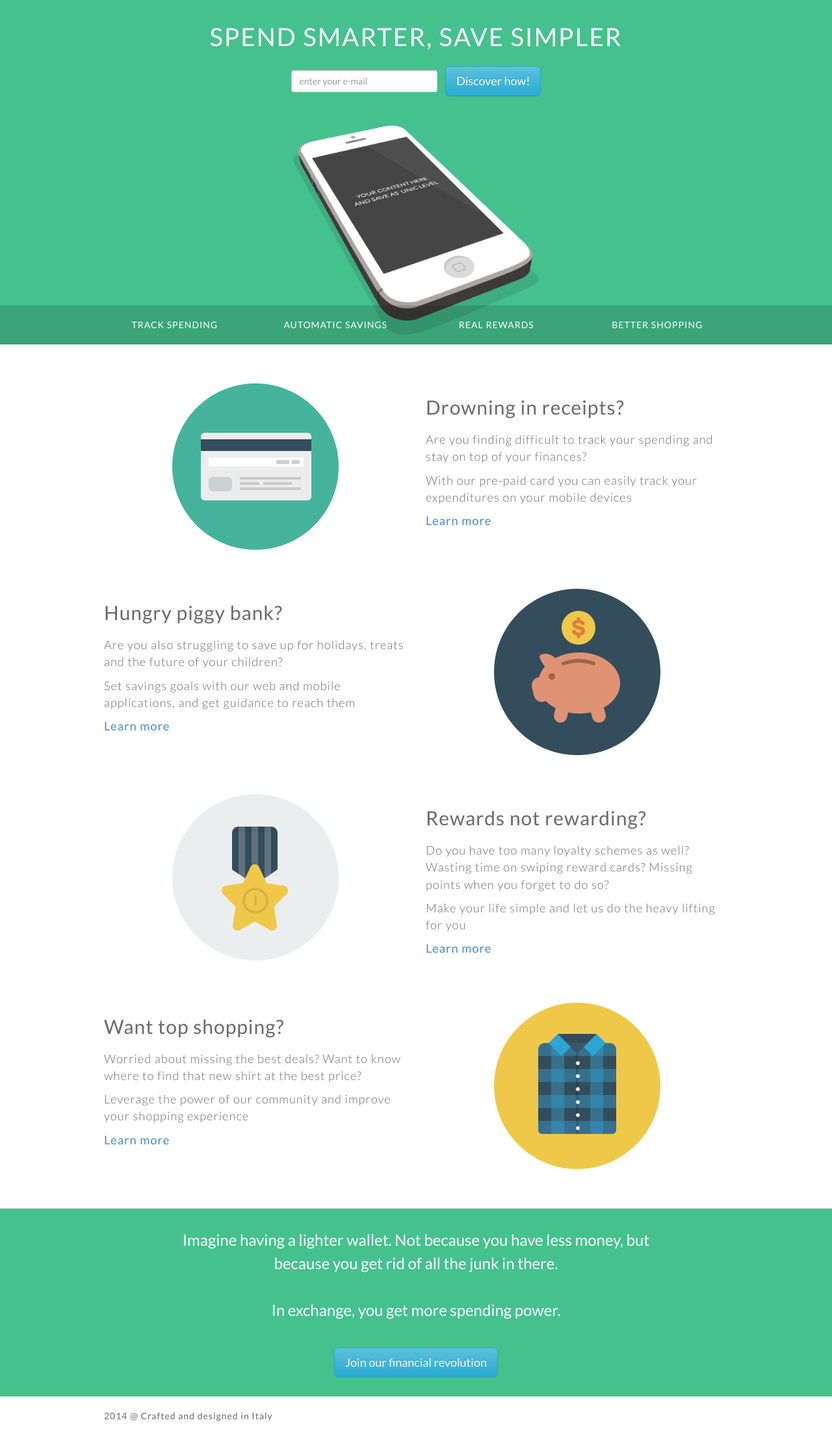
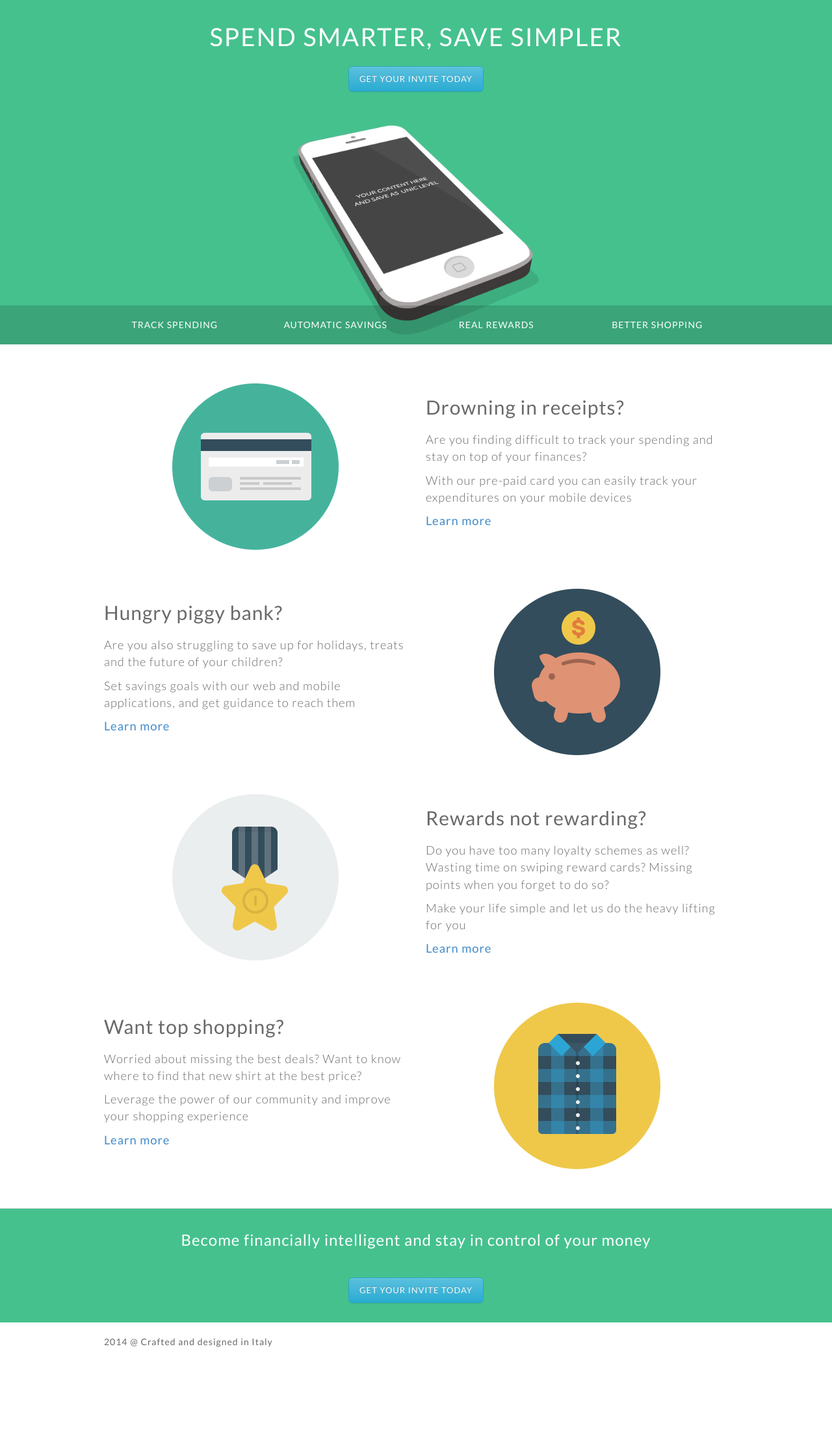
Before and after one commit to kendall80/mu-landing-design, a PHP site: page / in a window 1280 px wide. Shown: the part 86-2305 px from the top of the page at 65% size. After the commit the page ends 2159 px from the top, so only its background shows below. Run offline with PHP 8.4, Linux system fonts and the light colour scheme; some libraries are stand-ins or nearby versions; some web fonts are replaced.

Commit message:
start adjusting buttons

```diff
--- a/css/my-styles.css
+++ b/css/my-styles.css
@@ -124,7 +124,10 @@ section {
 }
 
 .call-to-action {
-	margin: 20px 0;
+	margin: 10px 0;
+	letter-spacing: 1px;
+	text-transform: uppercase;
+	font-size: small;
 }
 
 .message {
@@ -185,6 +188,7 @@ section {
 
 .last {
 	padding: 0 100px;
+	letter-spacing: 1px;
 }
 
 /* Footer
@@ -347,7 +351,7 @@ button {
 		max-width: 65%;
 	}
 	.last {
-		display: none;
+		padding: 0;
 	}
 	.footer p {
 		font-size: 14px;
--- a/index.html
+++ b/index.html
@@ -37,13 +37,9 @@
         <section class="hero">
           <div class="content headline">
             <h1>Spend Smarter, Save Simpler</h1>
-            <form class="form-inline call-to-action">
-              <div class="form-group">
-                <label class="sr-only" for="emailAddress">Email Address</label>
-                <input type="email" class="form-control" id="emailAddress" placeholder="enter your e-mail">
-              </div>
-              <button type="submit" class="btn btn-info btn-lg">Discover how!</button>
-            </form>
+            <div class="call-to-action">
+              <button type="button" class="call-to-action btn btn-info btn-lg" data-toggle="modal" data-target="#myModal">Get your invite today</button>
+            </div>
           </div>
 
           <div class="message">
@@ -127,12 +123,10 @@
         <section class="claim">
           <div class="content headline">
             <div class="last">
-              <h3>Imagine having a lighter wallet. Not because you have less money, but because you get rid of all the junk in there.<br><br>In exchange, you get more spending power.</h3>
+              <h3>Become financially intelligent and stay in control of your money</h3>
             </div>
             <div class="call-to-action">
-              <form class="form-inline">
-                <a href="#" class="btn btn-info btn-lg">Join our financial revolution</a>
-              </form>
+              <button type="button" class="call-to-action btn btn-info btn-lg" data-toggle="modal" data-target="#myModal">Get your invite today</button>
             </div>
           </div>
         </section>
```
